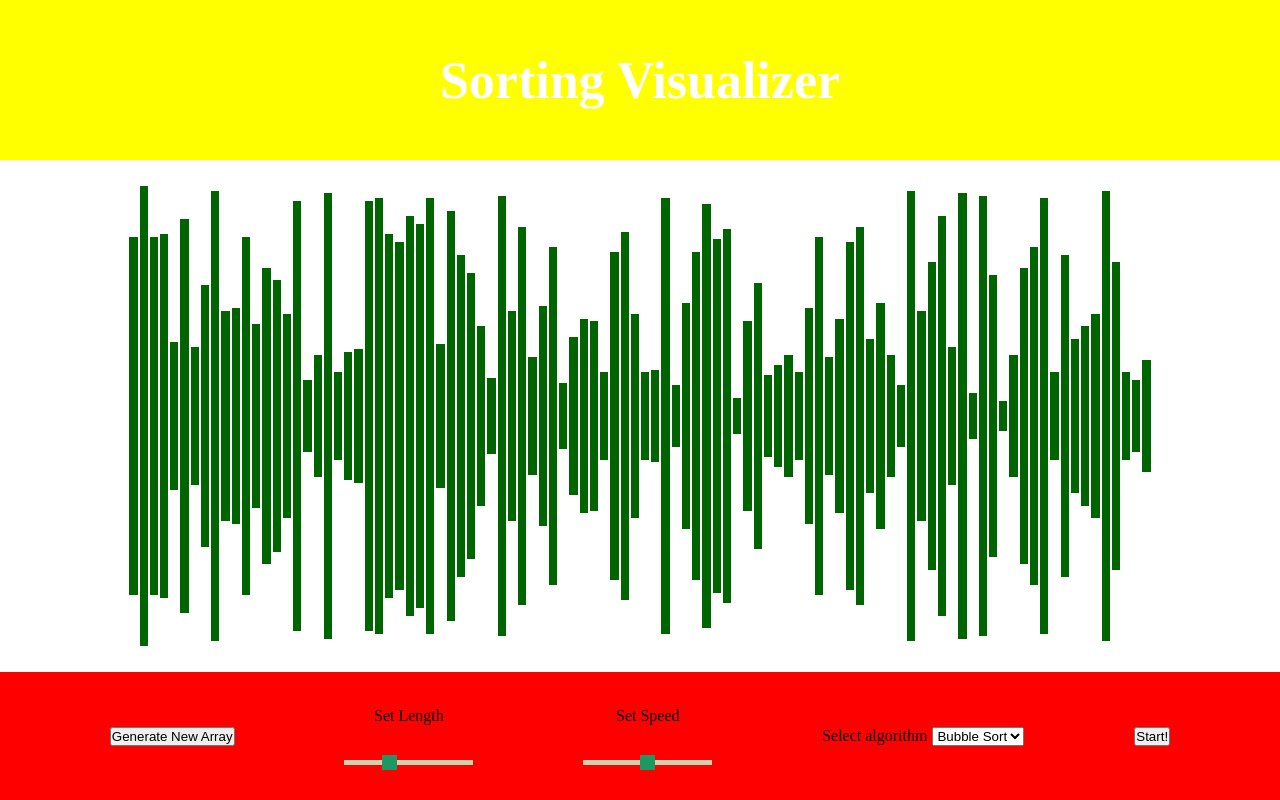
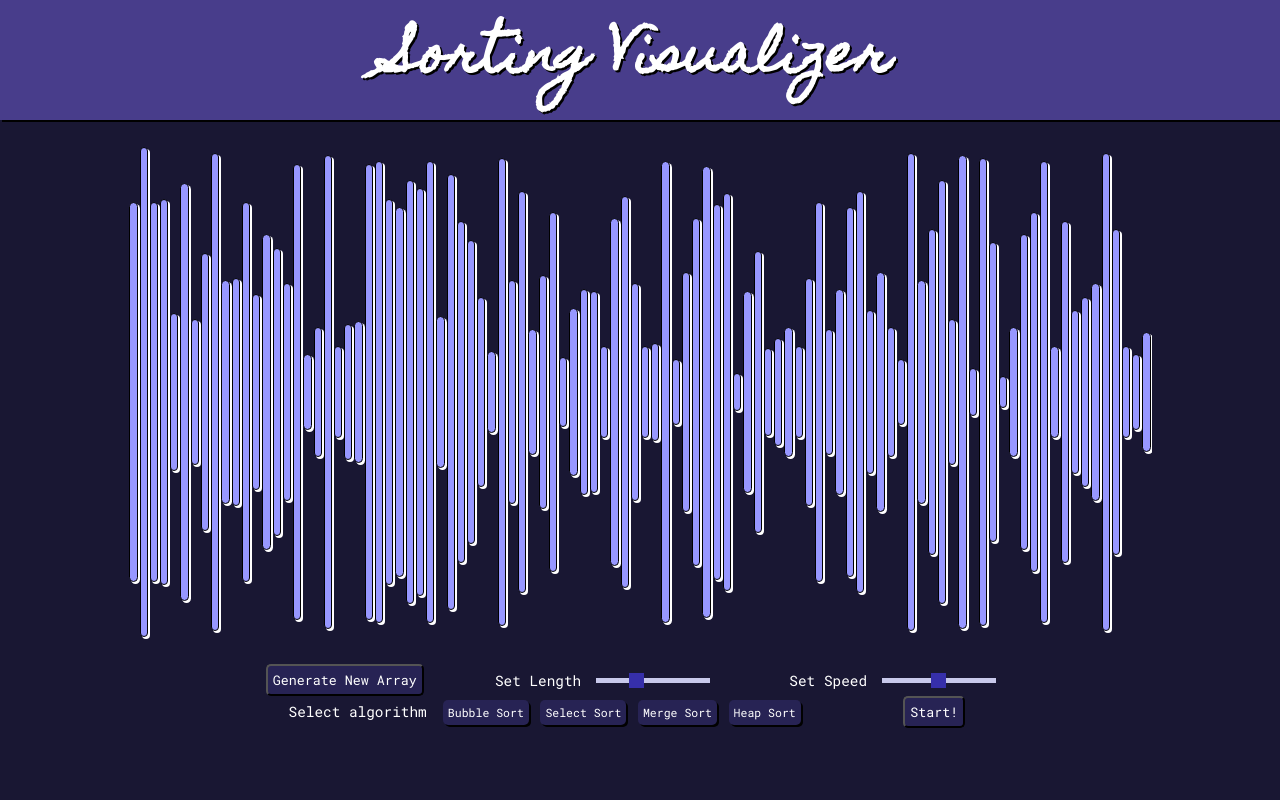
Before and after one commit to annna7/sorting-visualizer-app, a React (Create React App) app in the folder sorting-visualizer-react/: page / in a window 1280 px wide. Built offline with nearby package versions, Linux system fonts and the light colour scheme.

Commit message:
Modified css files to make the web application aesthetically pleasing

```diff
--- a/sorting-visualizer-react/public/index.html
+++ b/sorting-visualizer-react/public/index.html
@@ -3,6 +3,9 @@
   <head>
     <meta charset="utf-8" />
     <meta name="viewport" content="width=device-width, initial-scale=1" />
+    <link rel="preconnect" href="https://fonts.googleapis.com">
+    <link rel="preconnect" href="https://fonts.gstatic.com" crossorigin>
+    <link href="https://fonts.googleapis.com/css2?family=Homemade+Apple&family=Norican&family=Roboto+Mono:wght@400;500&family=Roboto:wght@400;500&family=Satisfy&family=Source+Code+Pro:wght@400;500&display=swap" rel="stylesheet">
     <title>Sorting Visualizer</title>
   </head>
   <body>
--- a/sorting-visualizer-react/src/components/Bar.css
+++ b/sorting-visualizer-react/src/components/Bar.css
@@ -1,7 +1,9 @@
 .bar {
     width: 10px;
-    background-color: darkgreen;
+    background-color: #9797ff;
     margin: 0 1px;
     display: inline-block;
-    height: 30%;
+    border-radius: 5px;
+    box-shadow: 2px 2px white;
+    border: 0.7px solid black;
 }
--- a/sorting-visualizer-react/src/components/Footer.css
+++ b/sorting-visualizer-react/src/components/Footer.css
@@ -1,15 +1,50 @@
 .footer {
-    height: 20%;
-    background-color: red;
+    background-color: #191733;
     display: flex;
+    color: white;
+    font-family: 'Roboto Mono', sans-serif;
+    margin-bottom: 10px;
+    font-size: 90%;
+}
+
+.big-button {
+    font-family: 'Roboto Mono', sans-serif;
+    background-color: #272354;
+    color: white;
+    padding: 5px;
+    border-radius: 5px;
+    margin-left: 5%;
+}
+
+button:not(:disabled):hover{
+    background-color: darkslateblue;
+    cursor: pointer;
+    font-weight: bold;
+}
+
+.select-algo > button:not(:disabled):hover {
+    font-weight: normal;
 }
 
 .footer-flex {
     display: flex;
     width: 100%;
-    flex-direction: row;
+    flex-direction: column;
+    justify-content: space-between;
+    align-items: center;
+}
+
+.footer-flex-item {
+    display: flex;
     justify-content: space-evenly;
     align-items: center;
+    width: 68%;
+}
+
+/* define property for child of footer-flex-item */
+.footer-flex-item > * {
+    margin-right: 3%;
+    white-space: nowrap;
 }
 
 .select-algo {
@@ -22,12 +57,51 @@
 }
 
 .set-speed, .set-length {
-    height: 100%;
     display: flex;
-    flex-direction: column;
-    justify-content: space-evenly;
+    flex-direction: row;
+    justify-content: space-between;
     align-items: center;
 }
+
+.set-speed > p, .set-length > p {
+    margin-right: 7%;
+}
+
+
+/*select {*/
+/*    margin-left: 3%;*/
+/*    font-family: 'Roboto Mono', sans-serif;*/
+/*    !*-webkit-appearance: none;*!*/
+/*    !*-moz-appearance: none;*!*/
+/*    !*appearance: none;*!*/
+/*    padding: 1px;*/
+/*    border-radius: 2px;*/
+/*}*/
+
+/*select: hover {*/
+/*    background-color: darkslateblue;*/
+/*}*/
+
+.select-algo > p {
+    margin-top: 0.2em;
+    margin-right: 1%;
+}
+.select-algo > button {
+    background: #272354;
+    color: white;
+    margin-left: 2.5%;
+    border: none;
+    padding: 5px;
+    border-radius: 5px;
+    font-family: 'Roboto Mono', sans-serif;
+    font-size: 80%;
+    box-shadow: 2px 2px rgb(1, 1, 1)
+}
+
+/*.select-algo > button:not(:disabled):hover {*/
+/*    background: darkslateblue;*/
+/*    cursor: pointer;*/
+/*}*/
 
 /* RANGE SLIDER - credit: https://www.w3schools.com/howto/howto_js_rangeslider.asp */
 
@@ -36,7 +110,7 @@
     appearance: none;
     width: 100%; /* Full-width */
     height: 5px; /* Specified height */
-    background: #c4eec4; /* Grey background */
+    background: #dbddff; /* Grey background */
     outline: none; /* Remove outline */
     opacity: 0.9; /* Set transparency (for mouse-over effects on hover) */
     -webkit-transition: .2s; /* 0.2 seconds transition on hover */
@@ -54,17 +128,13 @@
     appearance: none;
     width: 15px; /* Set a specific slider handle width */
     height: 15px; /* Slider handle height */
-    background: #04AA6D; /* Green background */
+    background: #3a32b7;
     cursor: pointer; /* Cursor on hover */
 }
 
 .slider::-moz-range-thumb {
     width: 15px; /* Set a specific slider handle width */
     height: 15px; /* Slider handle height */
-    background: #04AA6D; /* Green background */
+    background: #38289f;
     cursor: pointer; /* Cursor on hover */
 }
-
-.select-algo > select {
-    margin-left: 5px;
-}
--- a/sorting-visualizer-react/src/components/Footer.js
+++ b/sorting-visualizer-react/src/components/Footer.js
@@ -7,8 +7,9 @@ const Footer = ({arrayLength, sortingSpeed, isSorting, handleGen, changeLength,
         <>
             <div className="footer">
                 <div className="footer-flex">
+                    <div className="footer-flex-item">
                         <div className="gen-array">
-                        <button disabled={isSorting} onClick={handleGen}> Generate New Array </button>
+                            <button className="big-button" disabled={isSorting} onClick={handleGen}> Generate New Array </button>
                         </div>
                         <div className="set-length">
                             <p> Set Length </p>
@@ -18,16 +19,17 @@ const Footer = ({arrayLength, sortingSpeed, isSorting, handleGen, changeLength,
                             <p> Set Speed </p>
                             <input readOnly={isSorting} disabled={isSorting} type="range" id="speed-slider" className="slider" min="1" max="3" step="1" value={sortingSpeed} onChange={(e) => changeSpeed(e.target.value)}></input>
                         </div>
+                    </div>
+                    <div className="footer-flex-item">
                         <div className="select-algo">
                             <p> Select algorithm</p>
-                        <select disabled={isSorting} onChange={(e) => changeAlgo(e.target.value)}>
-                            <option value="bubble">Bubble Sort</option>
-                            <option value="select">Select Sort</option>
-                            <option value="merge">Merge Sort</option>
-                            <option value="heap">Heap Sort</option>
-                        </select>
+                            <button disabled={isSorting} onClick={() => changeAlgo("bubble")}>Bubble Sort</button>
+                            <button disabled={isSorting} onClick={() => changeAlgo("select")}>Select Sort</button>
+                            <button disabled={isSorting} onClick={() => changeAlgo("merge")}>Merge Sort</button>
+                            <button disabled={isSorting} onClick={() => changeAlgo("heap")}>Heap Sort</button>
                         </div>
-                    <button disabled={isSorting} className="start-button" onClick={startSorting}>Start!</button>
+                        <button className="big-button" disabled={isSorting} onClick={startSorting}>Start!</button>
+                    </div>
                 </div>
             </div>
         </>
--- a/sorting-visualizer-react/src/components/Header.css
+++ b/sorting-visualizer-react/src/components/Header.css
@@ -4,8 +4,13 @@
     justify-content: center;
     align-items: center;
     color: white;
-    height: 15vh;
     font-size: calc(10px + 2vmin);
-    height: 20%;
-    background-color: yellow;
+    height: 15%;
+    box-shadow: 2px 2px black;
+    z-index: 1;
 }
+
+h1 {
+    font-family: 'Homemade Apple', cursive;
+    text-shadow: 2px 2px black;
+}
--- a/sorting-visualizer-react/src/components/SortingInterface.css
+++ b/sorting-visualizer-react/src/components/SortingInterface.css
@@ -1,3 +1,4 @@
 .sorting-interface {
     flex: 1;
+    background-color: #191733;
 }
--- a/sorting-visualizer-react/src/components/SortingVisualizer.css
+++ b/sorting-visualizer-react/src/components/SortingVisualizer.css
@@ -1,7 +1,5 @@
 .sorting-container {
-    color: red;
     height: 80%;
-    background-color: white;
     display: flex;
     justify-content: center;
     align-items: center;
--- a/sorting-visualizer-react/src/components/SortingVisualizer.js
+++ b/sorting-visualizer-react/src/components/SortingVisualizer.js
@@ -1,15 +1,13 @@
-import React, {useState} from 'react';
+import React from 'react';
 import Bar from './Bar';
 import './SortingVisualizer.css'
-import uniqid from 'uniqid';
-
 
 const SortingVisualizer = ({arr}) => {
     const toColor = (code) => {
         switch (code) {
-            case 0: return "darkgreen";
-            case 1: return "red";
-            case 2: return "blue";
+            case 0: return "#9797ff";
+            case 1: return "#69417a";
+            case 2: return "#091459";
         }
     }
     const sortingBars = arr.map((value, index) => (
```
Lines whose indentation alone changed are shown as unchanged.
